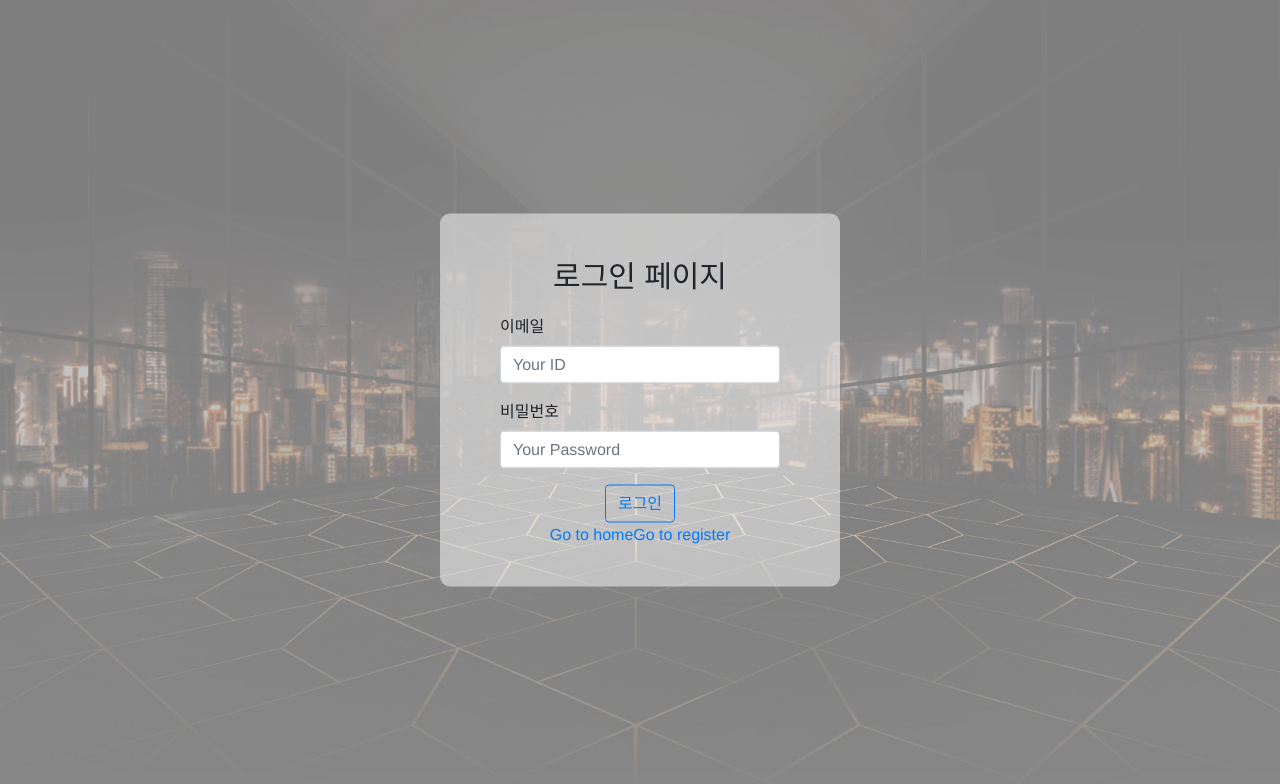
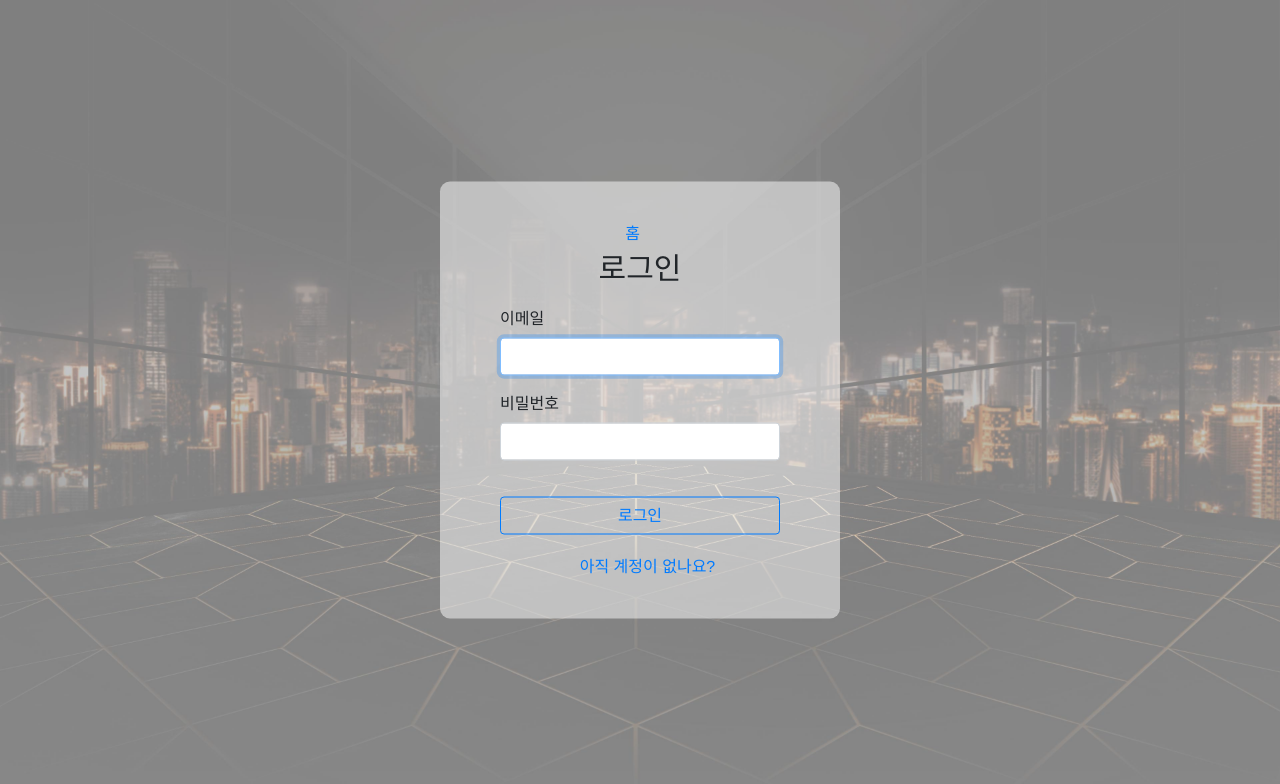
Before and after one commit to westofsky/WIES_MINI, a Vue app in the folder client/: page /login in a window 1280 px wide. Shown: the top 784 px of the page. Built offline with nearby package versions, Linux system fonts and the light colour scheme.

Commit message:
Add AutoFocus in Login, Register / Change eng->kr

```diff
--- a/client/src/components/Home.vue
+++ b/client/src/components/Home.vue
@@ -3,7 +3,8 @@
 		<h1>WIES-MINI</h1>
 		<hr color=lightblue>
 		<p>아무말이나 적어봄</p>
-		<router-link to="/login">Go to Login</router-link>
+		<router-link to="/login">로그인</router-link><br>
+		<router-link to="/register">회원가입</router-link>
   </div>
 </template>
 <script>
--- a/client/src/components/Login.vue
+++ b/client/src/components/Login.vue
@@ -1,20 +1,18 @@
 <template>
 	<div class="Login">
 		<div class="wrap_form">
-			<p>로그인 페이지</p>
+			<router-link to="/" style="margin-right:15px">홈</router-link><br>
+			<p>로그인</p>
 			<div class="login-input-container">
 				<b-form-group class="login-input-id" label="이메일">
-					<b-form-input v-model="user.input_id" type="text" placeholder="Your ID" />
+					<b-form-input ref="input_email" v-model="user.input_id" type="text"/>
 				</b-form-group>
 				<b-form-group class="login-input-pw" label="비밀번호">
-					<b-form-input v-model="user.input_pw" type="text" placeholder="Your Password" />
+					<b-form-input v-model="user.input_pw" type="text"/>
 				</b-form-group>
-				<div class="login-input-btn">
-					<b-button variant="outline-primary">로그인</b-button>
-				</div>
+				<b-button class="login-input-btn" variant="outline-primary">로그인</b-button>
 			</div>
-			<router-link to="/">Go to home</router-link>
-			<router-link to="/register">Go to register</router-link>
+			<router-link to="/register" style="margin-left:15px">아직 계정이 없나요?</router-link>
 		</div>
 	</div>
 </template>
@@ -29,6 +27,9 @@
 				}
 			}
 		},
+		mounted(){
+			this.$refs.input_email.focus();
+		}
 	};
 </script>
 <style scoped lang="scss">
@@ -39,8 +40,11 @@
 		width: 70%;
 		text-align: left;
 		margin: 0 auto;
-		.login-input-btn{
+	}
+	.login-input-container .login-input-btn{
+			width: 100%;
 			text-align : center;
+			margin-top: 20px;
+			margin-bottom: 20px;
 		}
-	}
 </style>
--- a/client/src/components/Register.vue
+++ b/client/src/components/Register.vue
@@ -1,21 +1,21 @@
 <template>
 	<div class="Register">
-		<p>Register</p>
+		<p>회원가입</p>
 		<div class="register-input-container">
 			<b-form-group label="이메일" valid-feedback="사용 가능한 이메일입니다" :invalid-feedback="invalidEmail" :state="emailState">
-				<b-form-input placeholder="ex) example@mail.com" type="email" v-model="email" :state="emailState" trim></b-form-input>
+				<b-form-input ref="input_email" type="email" v-model="email" :state="emailState" trim></b-form-input>
 			</b-form-group>
 			<b-form-group label="비밀번호" valid-feedback="사용 가능한 비밀번호입니다" :invalid-feedback="invalidPassword" :state="passwordState">
-				<b-form-input placeholder="8자리 이상" type="password" v-model="password" :state="passwordState" trim></b-form-input>
+				<b-form-input type="password" v-model="password" :state="passwordState" trim></b-form-input>
 			</b-form-group>
 			<b-form-group label="비밀번호 확인" valid-feedback="확인" :invalid-feedback="invalidCheckPassword" :state="checkPasswordState">
-				<b-form-input placeholder="8자리 이상" type="password" v-model="checkPassword" :state="checkPasswordState" trim></b-form-input>
+				<b-form-input type="password" v-model="checkPassword" :state="checkPasswordState" trim></b-form-input>
 			</b-form-group>
 			<b-button :disabled="!emailState || !passwordState || !checkPasswordState" @click="onBtnClicked" class="register-input-btn" variant="primary">
 				계정 생성
 			</b-button>
 		</div>
-		<router-link to="/">Go to home</router-link>
+		<router-link to="/">홈</router-link>
 	</div>
 </template>
 <script>
@@ -28,6 +28,9 @@
 				checkPassword: '',
 				emailPattern: /^([\w-]+(?:\.[\w-]+)*)@((?:[\w-]+\.)*\w[\w-]{0,66})\.([a-z]{2,6}(?:\.[a-z]{2})?)$/i
 			};
+		},
+		mounted(){
+			this.$refs.input_email.focus();
 		},
 		computed: {
 			emailState() {
@@ -44,9 +47,6 @@
 				return this.password.length >= 8;
 			},
 			invalidPassword() {
-				if (this.password.length == 0) {
-					return '비밀번호를 입력해주세요';
-				}
 				return '비밀번호는 최소 8자리 이상이어야 합니다';
 			},
 			checkPasswordState(){
@@ -74,6 +74,7 @@
     }
     .register-input-container .register-input-btn {
 		width: 100%;
+		margin-top: 20px;
 		margin-bottom: 20px;
 		text-align: center;
     }
```
